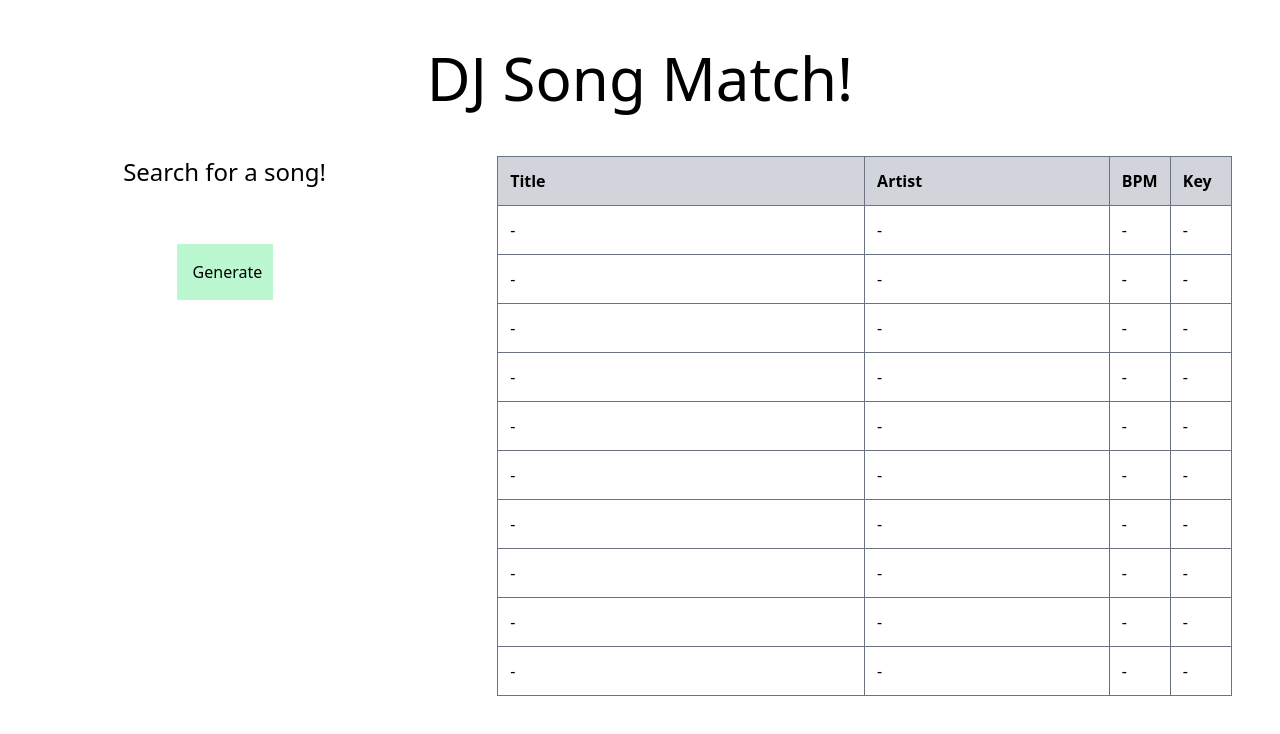
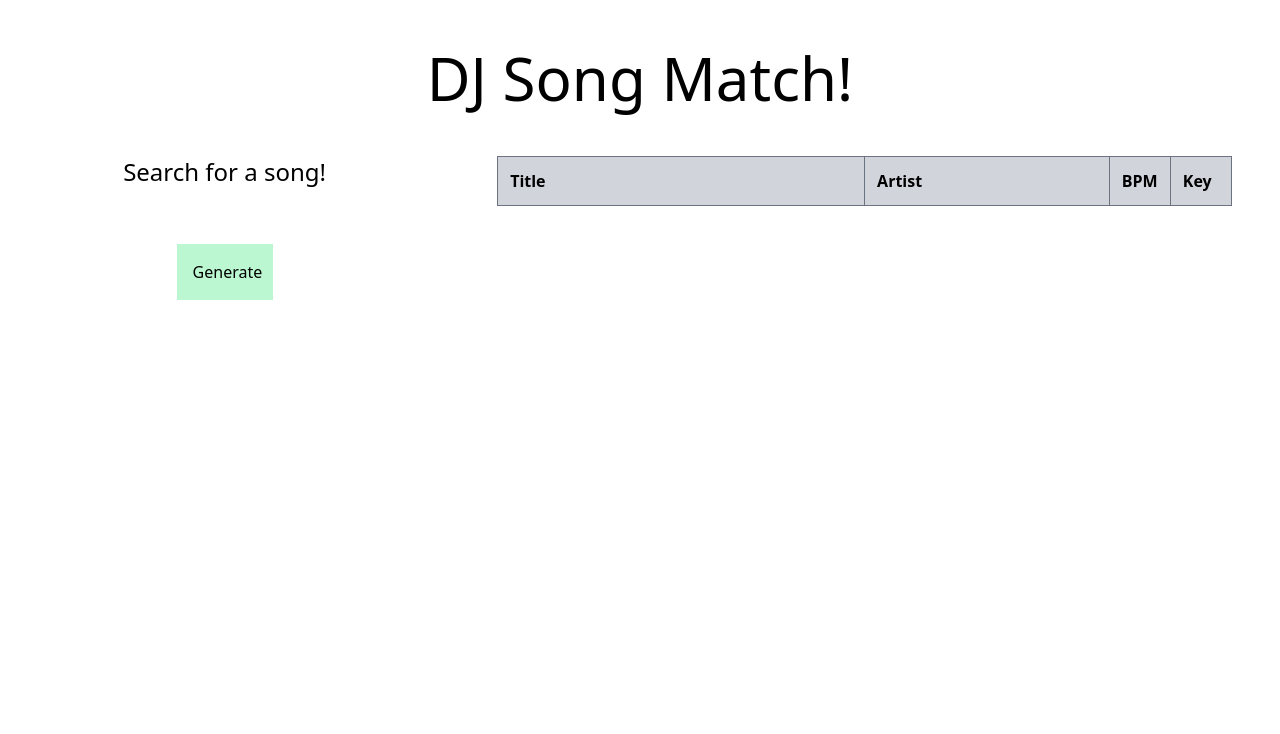
Before and after one commit to ChicoState/djsongmatch, a Next.js app: page / in a window 1280 px wide. Shown: the top 734 px of the page. Built offline with nearby package versions, Linux system fonts and the light colour scheme.

Commit message:
Update table to use passed in data instead of mock data. Ran formatter

```diff
--- a/src/components/ui/songtable.tsx
+++ b/src/components/ui/songtable.tsx
@@ -2,18 +2,22 @@ import { Song } from "@/db/schema";
 import "dotenv/config";
 
 interface SongTableProps {
-  songs: Song[],
+  songs: Song[];
 }
 
-export default function SongTable({songs}: SongTableProps) {
+export default function SongTable({ songs }: SongTableProps) {
   return (
-        <table className="w-full border-collapse border border-gray-500">
+    <table className="w-full border border-gray-500 border-collapse">
       {/* Table column width */}
       <colgroup>
-              <col className="w-6/12" />{/* Title: 5/12 of space */}
-              <col className="w-4/12" />{/* Artist: 4/12 of space */}
-              <col className="w-1/12" />{/* BPM: 1/12 of space */}
-              <col className="w-1/12" />{/* Key: 2/12 of space */}
+        <col className="w-6/12" />
+        {/* Title: 5/12 of space */}
+        <col className="w-4/12" />
+        {/* Artist: 4/12 of space */}
+        <col className="w-1/12" />
+        {/* BPM: 1/12 of space */}
+        <col className="w-1/12" />
+        {/* Key: 2/12 of space */}
       </colgroup>
       {/* Table header */}
       <thead>
@@ -27,15 +31,23 @@ export default function SongTable({songs}: SongTableProps) {
       {/* Table body */}
       <tbody>
         {/* Empty rows to show the blank table structure */}
-            {Array(10).fill(0).map((_, index) => (
+        {songs.map((song, index) => (
           <tr key={index} className="hover:bg-gray-50">
-                <td className="p-3 border border-table_border text-table_text">-</td>
-                <td className="p-3 border border-table_border text-table_text">-</td>
-                <td className="p-3 border border-table_border text-table_text">-</td>
-                <td className="p-3 border border-table_border text-table_text">-</td>
+            <td className="p-3 border border-table_border text-table_text">
+              {song.title}
+            </td>
+            <td className="p-3 border border-table_border text-table_text">
+              {song.artist}
+            </td>
+            <td className="p-3 border border-table_border text-table_text">
+              {song.key}
+            </td>
+            <td className="p-3 border border-table_border text-table_text">
+              {song.tempo}
+            </td>
           </tr>
         ))}
       </tbody>
     </table>
-    )
+  );
 }
```
Lines whose indentation alone changed are shown as unchanged.
